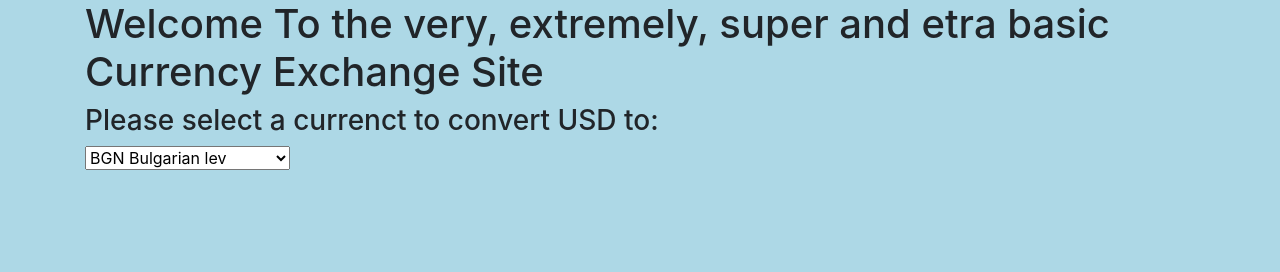
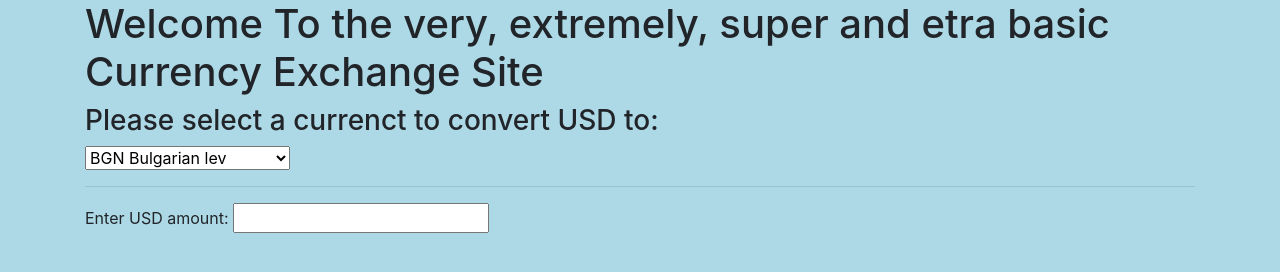
Before and after one commit to glenbuck503/currency-exchange, a website built with webpack: page src/index.html in a window 1280 px wide. Built offline with nearby package versions, Linux system fonts and the light colour scheme.

Commit message:
add user input form and select curreny option

```diff
--- a/src/index.html
+++ b/src/index.html
@@ -16,6 +16,11 @@
           <option value= "large">SEK Swedish Krona</option>
         </select>
       </div>
+      <hr>
+      <div class="userInput">
+        <label for="userAmount">Enter USD amount:</label>
+        <input id="userAmount" type="number">
+      </div>
     </form>
   </div>
 </body>
```
